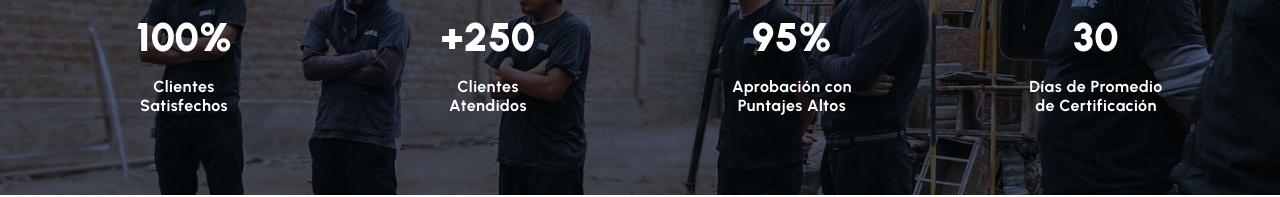
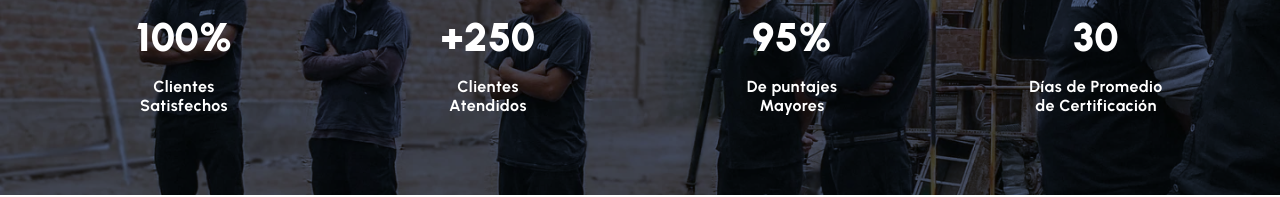
Before and after one commit to Samuel-Gom/landing-ryc-2, a plain HTML site: page index.html in a window 1280 px wide. Shown: the part 2103-2300 px from the top of the page. Drawn offline with Linux system fonts and the light colour scheme.

Commit message:
change card-name three

```diff
--- a/index.html
+++ b/index.html
@@ -252,7 +252,7 @@
                         </svg>
                     </div>
                     <p class="info-card__name">95%</p>
-                    <p class="info-card__paragraph">Aprobación con <br> Puntajes Altos</p>
+                    <p class="info-card__paragraph">De puntajes <br> Mayores</p>
                 </article>
                 <article class="info-card">
                     <div class="info-card__icon">
```
